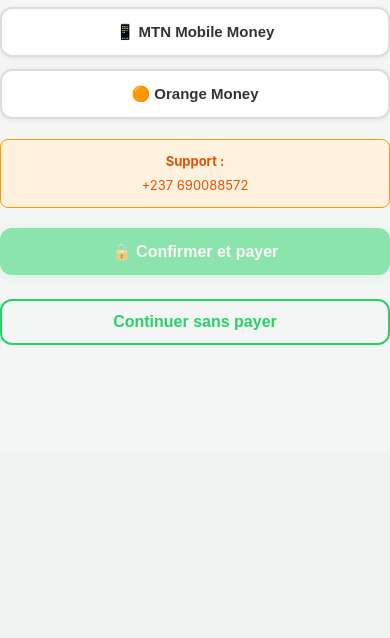
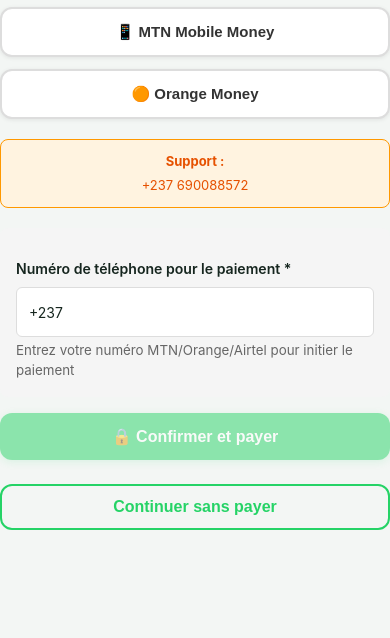
Before and after one commit to Goon981/whatsapp, a FastAPI app: template app/templates/payment.html in a window 390 px wide. Shown: the part 632-1270 px from the top of the page. Before the commit the page ends 977 px from the top, so only its background shows below. Run offline with FastAPI, Linux system fonts and the light colour scheme; the template is opened without the code that fills it, so the values that code supplies are empty.

Commit message:
Fix: update legacy payment.html with form input for phone number
- Replace prompt() with HTML input field for phone number
- Add phone validation (minimum 10 digits, correct format)
- Redirect to dashboard after successful payment instead of home
- Apply same improvements as merchant/payment.html
Co-Authored-By: Claude Haiku 4.5 <noreply@anthropic.com>

```diff
--- a/app/templates/payment.html
+++ b/app/templates/payment.html
@@ -258,6 +258,21 @@
                 +237 690088572
             </div>
 
+            <div style="background: #f5f5f5; padding: 16px; border-radius: 8px; margin-bottom: 16px;">
+                <label for="payment-phone" style="display: block; font-weight: 600; margin-bottom: 8px;">
+                    Numéro de téléphone pour le paiement *
+                </label>
+                <input
+                    id="payment-phone"
+                    type="tel"
+                    placeholder="+237690088572"
+                    value="+237"
+                    style="width: 100%; padding: 12px; border: 1px solid #ddd; border-radius: 6px; font-size: 14px;">
+                <small style="display: block; margin-top: 4px; color: #666;">
+                    Entrez votre numéro MTN/Orange/Airtel pour initier le paiement
+                </small>
+            </div>
+
             <!-- Confirm Button -->
             <button class="primary sticky-cta" id="confirmBtn" onclick="confirmPayment()" disabled>
                 🔒 Confirmer et payer
@@ -303,14 +318,24 @@
             btn.disabled = true;
             btn.textContent = 'Initiation du paiement...';
 
-            const shopId = window.SHOP_ID || 1;
-            const phone = prompt('Entrez votre numéro de téléphone (+237...)');
+            // Récupérer le numéro de téléphone depuis le formulaire
+            const phone = (document.getElementById('payment-phone')?.value || '').trim();
 
-            if (!phone) {
+            if (!phone || phone.length < 10) {
+                btn.disabled = false;
+                btn.textContent = '🔒 Confirmer et payer';
+                alert('⚠️ Veuillez entrer un numéro de téléphone valide (au moins 10 chiffres)');
+                return;
+            }
+
+            if (!phone.includes('+') && !phone.startsWith('237')) {
+                alert('⚠️ Le numéro doit être au format international (+237...) ou 237...');
                 btn.disabled = false;
                 btn.textContent = '🔒 Confirmer et payer';
                 return;
             }
+
+            const shopId = window.SHOP_ID || 1;
 
             // Appeler l'endpoint Campay
             fetch(`/api/billing/campay/initiate?shop_id=${shopId}&plan=${selectedPlan}&phone=${encodeURIComponent(phone)}&network=${selectedPaymentMethod}`, {
@@ -321,16 +346,15 @@
             .then(data => {
                 if (data.success) {
                     alert('Paiement initié! Veuillez compléter votre paiement sur votre téléphone.');
-                    // En production, redirection vers Campay
-                    window.location.href = '/app';
+                    window.location.href = '/app/dashboard';
                 } else {
                     alert('Erreur: ' + (data.error || 'Impossible d\'initier le paiement'));
+                    btn.disabled = false;
+                    btn.textContent = '🔒 Confirmer et payer';
                 }
             })
             .catch(err => {
                 alert('Erreur: ' + err.message);
-            })
-            .finally(() => {
                 btn.disabled = false;
                 btn.textContent = '🔒 Confirmer et payer';
             });
```
